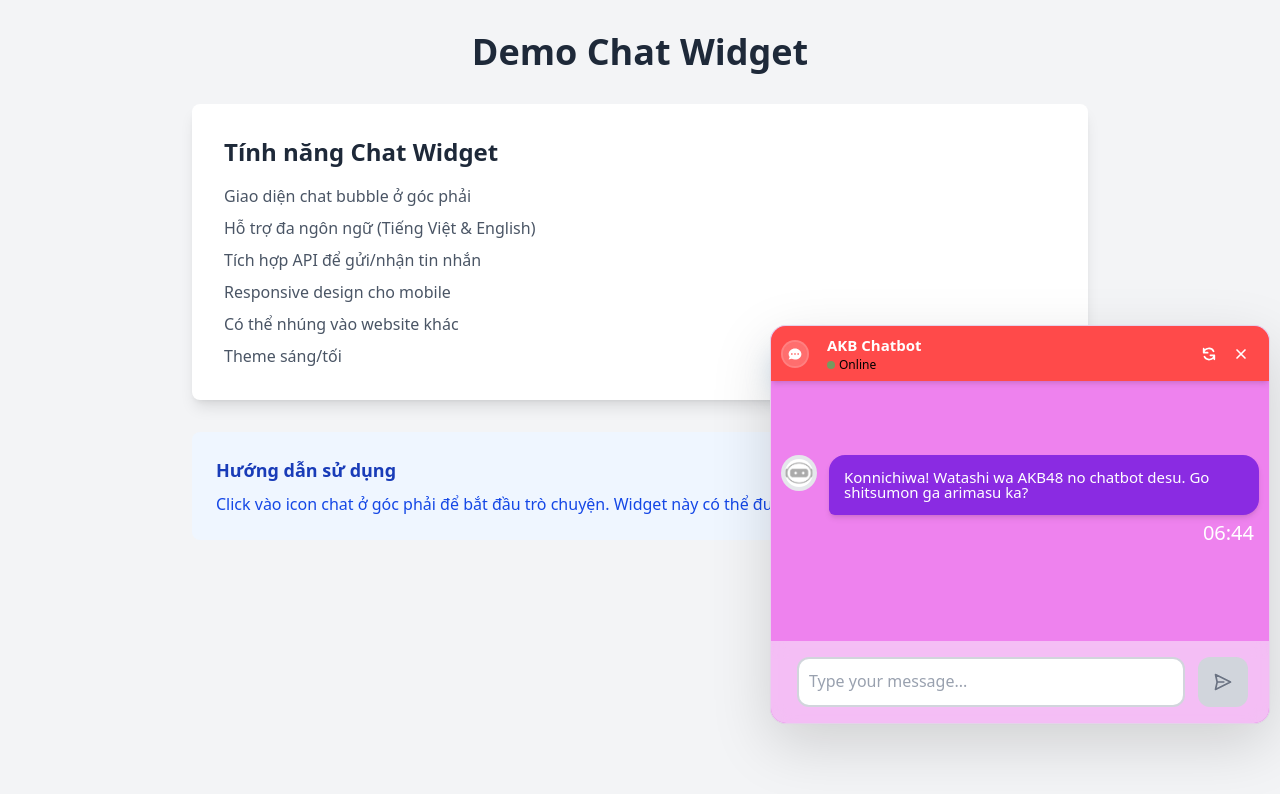
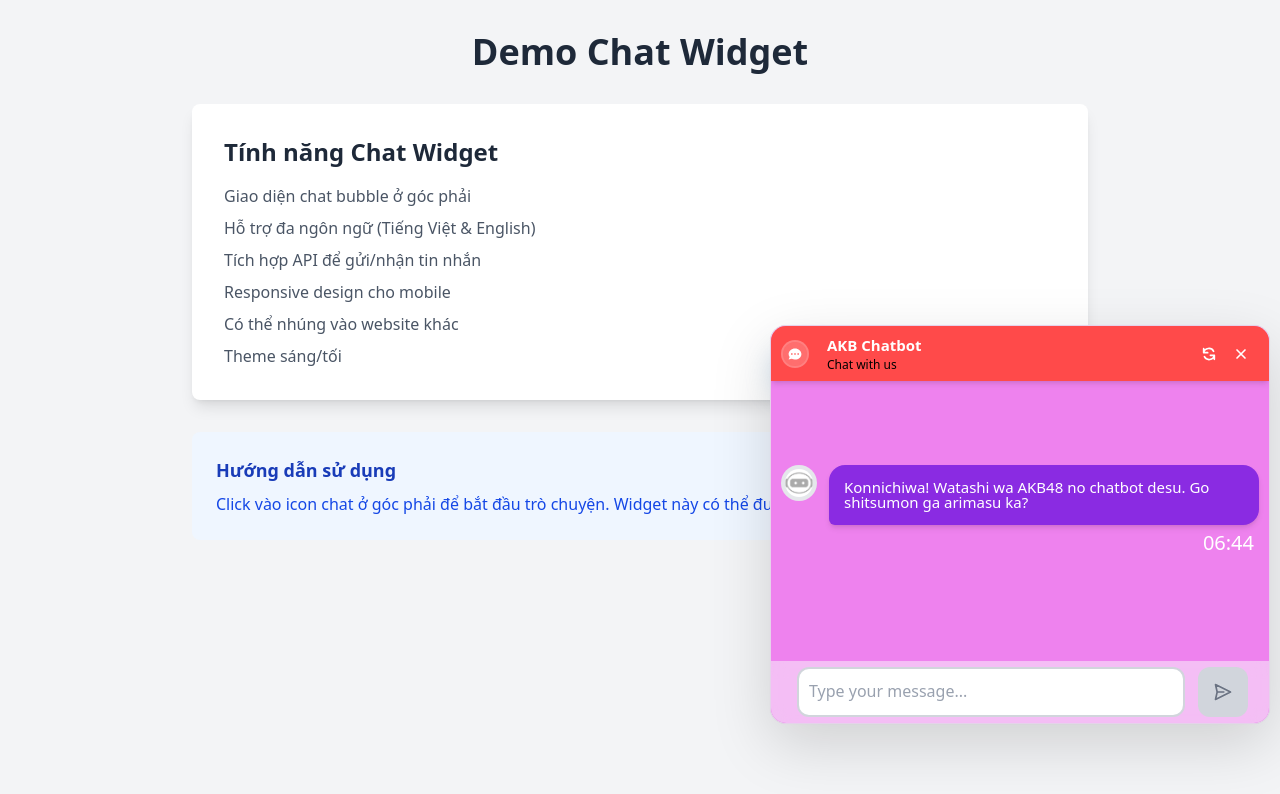
Before and after one commit to DucDVAKB/chat-box, a React (Vite) app: page / in a window 1280 px wide. Both pictures are taken after a click on the button "Mở chat". Shown: the top 794 px of the page. Built offline with nearby package versions, Linux system fonts and the light colour scheme.

Commit message:
update subtitle

```diff
--- a/src/App.tsx
+++ b/src/App.tsx
@@ -46,7 +46,6 @@
         userId="BaNaNe"
         conversationId=""
         welcomeMessage="Konnichiwa! Watashi wa AKB48 no chatbot desu. Go shitsumon ga arimasu ka?"
-        status={true}
         title="AKB Chatbot"
         showIcon={true}
         fontSize="15px"
--- a/src/components/ChatPopup.tsx
+++ b/src/components/ChatPopup.tsx
@@ -17,7 +17,7 @@
   onClose: () => void;
   refreshConversation: () => void;
   theme?: 'light' | 'dark';
-  status?: boolean;
+  subtitle?: string;
   title?: string;
   titleFontSize?: string;
   mainColor?: string;
@@ -54,7 +54,7 @@
   onClose,
   refreshConversation,
   theme = 'light',
-  status = true,
+  subtitle = '',
   title = '',
   titleFontSize = '',
   mainColor = '',
@@ -252,10 +252,9 @@
           </div>
           <div className="flex flex-col">
             <h3 className="font-semibold text-base text-white m-0 title"  style={titleTextStyle}>{title ? title : t('chat.title')}</h3>
-            {status && (<div className="flex items-center space-x-1 subtitle">
-              <div className="w-2 h-2 bg-green-400 rounded-full animate-pulse status"></div>
-              <p className="text-xs text-white/90" style={subtitleTextStyle}>{t('chat.online')}</p>
-            </div>)}
+            <div className="flex items-center space-x-1 m-0 subtitle">
+              <p className="text-xs text-white/90" style={subtitleTextStyle}>{subtitle ? subtitle : t('chat.subtitle')}</p>
+            </div>
           </div>
         </div>
         <div>
--- a/src/components/ChatWidget.tsx
+++ b/src/components/ChatWidget.tsx
@@ -19,7 +19,7 @@
   userId?: string;
   conversationId?: string;
   welcomeMessage?: string;
-  status?: boolean;
+  subtitle?: string;
   title?: string;
   titleFontSize?: string;
   mainColor?: string;
@@ -61,7 +61,7 @@
   userId = 'user-' + Date.now(),
   conversationId: initialConversationId = '',
   welcomeMessage = '',
-  status = true,
+  subtitle = '',
   title = '',
   titleFontSize = '',
   mainColor = '',
@@ -223,7 +223,7 @@
             setConversationId('');
           }}
           theme={theme}
-          status={status}
+          subtitle={subtitle}
           title={title}
           titleFontSize={titleFontSize}
           mainColor={mainColor}
--- a/src/embed.tsx
+++ b/src/embed.tsx
@@ -23,7 +23,7 @@
   titleHeight?: string;
   subtitleFontSize?: string;
   subtitleFontColor?: string;
-  status?: boolean;
+  subtitle?: string;
   welcomeMessage?: string;
   showIcon?: boolean;
   botIcon?: string;
@@ -68,7 +68,7 @@
     userId = 'user-' + Date.now(),
     conversationId = '',
     welcomeMessage = '',
-    status = true,
+    subtitle = '',
     title = '',
     titleFontSize = '',
     mainColor = '',
@@ -126,7 +126,7 @@
       userId,
       conversationId,
       welcomeMessage,
-      status,
+      subtitle,
       title,
       titleFontSize,
       mainColor,
@@ -180,7 +180,7 @@
           userId: script.getAttribute('data-user-id') || undefined,
           conversationId: script.getAttribute('data-conversation-id') || undefined,
           welcomeMessage: script.getAttribute('data-wecome-message') || undefined,
-          status: script.getAttribute('data-status') === 'true' || true,
+          subtitle: script.getAttribute('data-subtitle') || undefined,
           title: script.getAttribute('data-title') || undefined,
           titleFontSize : script.getAttribute('data-title-font-size') || undefined,
           mainColor: script.getAttribute('data-main-color') || undefined,
--- a/src/i18n/index.ts
+++ b/src/i18n/index.ts
@@ -6,6 +6,7 @@
     translation: {
       chat: {
         title: 'Trò chuyện',
+        subtitle: 'Trò chuyện cùng chúng tôi',
         placeholder: 'Nhập tin nhắn của bạn...',
         send: 'Gửi',
         typing: 'Đang nhập...',
@@ -20,6 +21,7 @@
     translation: {
       chat: {
         title: 'Chat',
+        subtitle: 'Chat with us',
         placeholder: 'Type your message...',
         send: 'Send',
         typing: 'Typing...',
@@ -34,6 +36,7 @@
     translation: {
       chat: {
         title: 'チャット',
+        subtitle: '私たちとチャットしましょう',
         placeholder: 'メッセージを入力してください...',
         send: '送信',
         typing: '入力中...',
--- a/src/index.css
+++ b/src/index.css
@@ -92,7 +92,7 @@
 }
 
 .chat-input div{
-  padding: 5px;
+  padding: 0px 5px;
 }
 
 .chat-input textarea{
@@ -158,8 +158,11 @@
   padding: 12px;
 }
 
-.status {
-  margin-right: 0.25rem;
+.title {
+  margin: 0px;
+}
+.subtitle {
+  margin: 0px;
 }
 
 /* Glassmorphism effect for dark theme */
```
